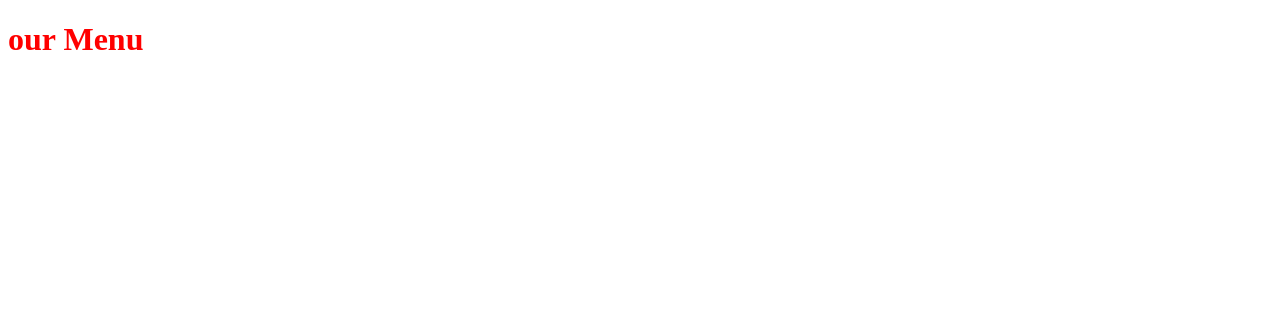
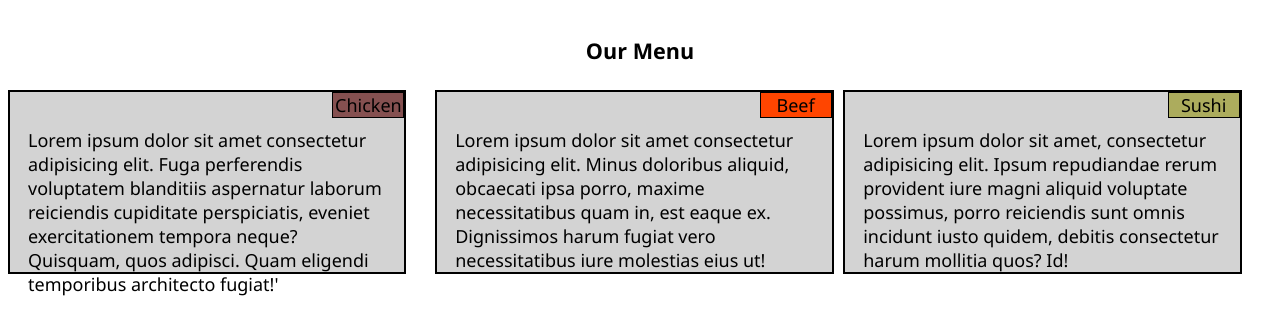
Before and after one commit to Mahmoudthebest/coursera, a plain HTML site: page index.html in a window 1280 px wide. Drawn offline with Linux system fonts and the light colour scheme.

Commit message:
index.html

```diff
--- a/index.css
+++ b/index.css
@@ -1,3 +1,59 @@
+*{
+    font-family:'Segoe UI', Tahoma, Geneva, Verdana, sans-serif; font-size: 18px;
+
+}
 h1{
-    color: red;
+text-align: center; font-weight: bold ; font-size: larger; margin-top: 2rem;
 }
+section{
+    border: 2px solid black; background-color: lightgray; width: auto; padding: 0.8rem; position: static; overflow: visible; display: grid;
+}
+.title-1{
+    width: 70px;
+    text-align: center;
+    position: absolute;
+    right: 0; top:0;
+    background-color: rgb(133, 80, 80);
+    border: 1px solid black;
+}
+.title-2{
+    width: 70px;
+    text-align: center;
+    position:absolute;
+    right: 0; top:0;
+    background-color:orangered;
+    border: 1px solid black;
+
+}
+.title-3{
+    width: 70px;
+    position:absolute;
+    text-align: center;
+    right: 0; top:0;
+    background-color: rgb(172, 172, 93);
+    border: 1px solid black;
+
+}
+.one{ width: 28%; position: absolute; top: 5rem ; max-height: 8rem; padding: 1rem;
+
+}
+.two{width: 28%; position: absolute; top: 5rem; left: 34%; max-height: 8rem; padding: 1rem;
+
+}
+.three{width: 28%; position: absolute; top: 5rem; right: 3%; margin-left: 0.5rem; max-height: 8rem; padding: 1rem;
+
+}
+/* Desktop view */
+@media (min-width: 992px) {
+    /* Add your desktop styles here */
+  }
+
+  /* Tablet view */
+  @media (min-width: 768px) and (max-width: 991px) {
+    /* Add your tablet styles here */
+  }
+
+  /* Mobile view */
+  @media (max-width: 767px) {
+    /* Add your mobile styles here */
+  }
--- a/index.html
+++ b/index.html
@@ -8,8 +8,21 @@
     <title>Document</title>
 </head>
 <body>
-    <h1>our Menu</h1>
+    <h1>Our Menu</h1>
 
+    <section class="one">
+        <div class="title-1"> Chicken</div>
+            <p> Lorem ipsum dolor sit amet consectetur adipisicing elit. Fuga perferendis voluptatem blanditiis aspernatur laborum  reiciendis cupiditate perspiciatis, eveniet exercitationem tempora neque? Quisquam, quos adipisci. Quam eligendi temporibus architecto fugiat!'</p>
 
+    </section>
+    <section class="two">
+        <div class="title-2"> Beef</div>
+            <p>Lorem ipsum dolor sit amet consectetur adipisicing elit. Minus doloribus aliquid, obcaecati ipsa porro, maxime necessitatibus quam in, est eaque ex. Dignissimos harum fugiat vero necessitatibus iure molestias eius ut!</p>
+
+    </section>
+    <section class="three">
+        <div class="title-3">Sushi</div>
+            <p>Lorem ipsum dolor sit amet, consectetur adipisicing elit. Ipsum repudiandae rerum provident iure magni aliquid voluptate possimus, porro reiciendis sunt omnis incidunt iusto quidem, debitis consectetur harum mollitia quos? Id!</p>
+    </section>
 </body>
 </html>
```
